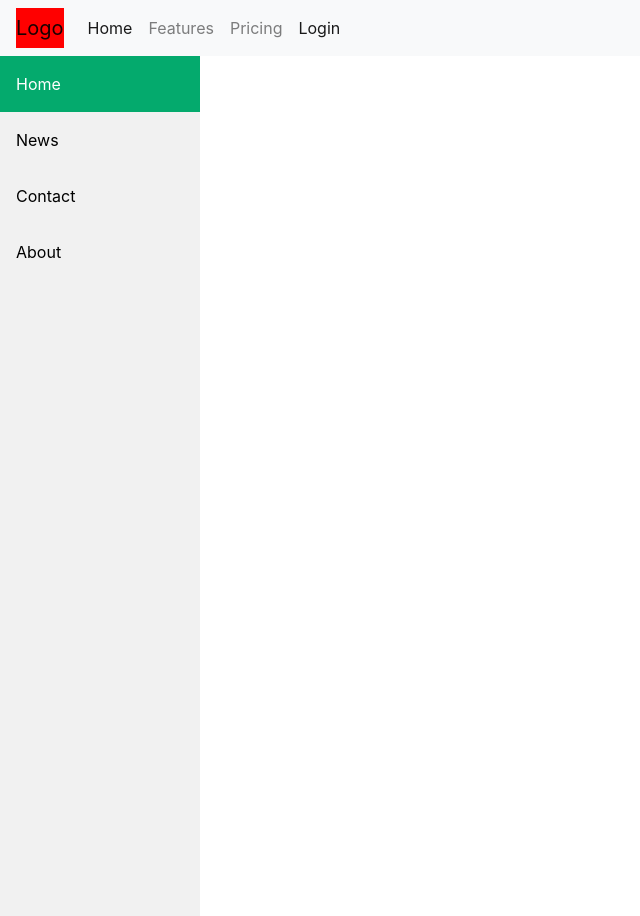
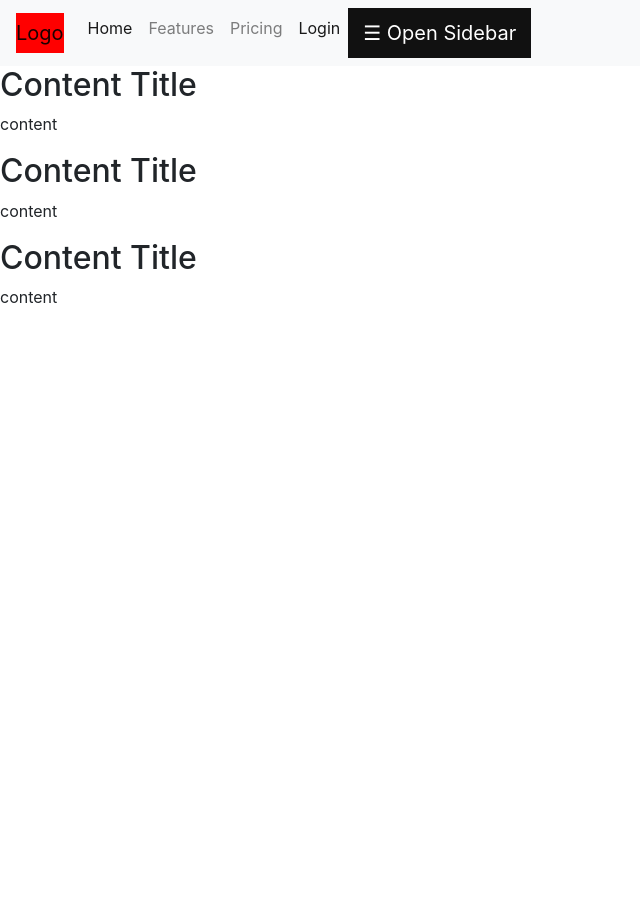
Before and after one commit to Joel-Milligan/physics-tutor-assignment, a Flask app: template app/templates/teachingPage.html in a window 1280 px wide. Shown: the whole page, without its empty margins (0-640 px from the left). Run offline with Flask 2, Linux system fonts and the light colour scheme; the template is opened without the code that fills it, so the values that code supplies are empty; some libraries are stand-ins or nearby versions.

Commit message:
added collapasable sidebar

```diff
--- a/app/templates/teachingPage.css
+++ b/app/templates/teachingPage.css
@@ -1,60 +1,67 @@
-/* The side navigation menu */
+/* The sidebar menu */
 .sidebar {
-  margin: 0;
-  padding: 0;
-  width: 200px;
-  background-color: #f1f1f1;
-  position: fixed;
-  height: 100%;
-  overflow: auto;
+  height: 100%; /* 100% Full-height */
+  width: 0; /* 0 width - change this with JavaScript */
+  position: fixed; /* Stay in place */
+  z-index: 1; /* Stay on top */
+  top: 0;
+  left: 0;
+  background-color: #111; /* Black*/
+  overflow-x: hidden; /* Disable horizontal scroll */
+  padding-top: 60px; /* Place content 60px from the top */
+  transition: 0.5s; /* 0.5 second transition effect to slide in the sidebar */
 }
 
-/* Sidebar links */
+/* The sidebar links */
 .sidebar a {
+  padding: 8px 8px 8px 32px;
+  text-decoration: none;
+  font-size: 25px;
+  color: #818181;
   display: block;
-  color: black;
-  padding: 16px;
-  text-decoration: none;
+  transition: 0.3s;
 }
 
-/* Active/current link */
-.sidebar a.active {
-  background-color: #04aa6d;
-  color: white;
+/* When you mouse over the navigation links, change their color */
+.sidebar a:hover {
+  color: #f1f1f1;
 }
 
-/* Links on mouse-over */
-.sidebar a:hover:not(.active) {
-  background-color: #555;
-  color: white;
+/* Position and style the close button (top right corner) */
+.sidebar .closebtn {
+  position: absolute;
+  top: 0;
+  right: 25px;
+  font-size: 36px;
+  margin-left: 50px;
 }
 
-/* Page content. The value of the margin-left property should match the value of the sidebar's width property */
-div.content {
-  margin-left: 200px;
-  padding: 1px 16px;
-  height: 1000px;
+/* The button used to open the sidebar */
+.openbtn {
+  font-size: 20px;
+  cursor: pointer;
+  background-color: #111;
+  color: white;
+  padding: 10px 15px;
+  border: none;
 }
 
-/* On screens that are less than 700px wide, make the sidebar into a topbar */
-@media screen and (max-width: 700px) {
+.openbtn:hover {
+  background-color: #444;
+}
+
+/* Style page content - use this if you want to push the page content to the right when you open the side navigation */
+#main {
+  transition: margin-left 0.5s; /* If you want a transition effect */
+  padding: 20px;
+}
+
+/* On smaller screens, where height is less than 450px, change the style of the sidenav (less padding and a smaller font size) */
+@media screen and (max-height: 450px) {
   .sidebar {
-    width: 100%;
-    height: auto;
-    position: relative;
+    padding-top: 15px;
   }
   .sidebar a {
-    float: left;
-  }
-  div.content {
-    margin-left: 0;
+    font-size: 18px;
   }
 }
-
-/* On screens that are less than 400px, display the bar vertically, instead of horizontally */
-@media screen and (max-width: 400px) {
-  .sidebar a {
-    text-align: center;
-    float: none;
-  }
-}
--- a/app/templates/teachingPage.html
+++ b/app/templates/teachingPage.html
@@ -12,6 +12,17 @@
       crossorigin="anonymous"
     />
     <link rel="stylesheet" href="teachingPage.css" />
+    <script>
+      /* Set the width of the sidebar to 250px and the left margin of the page content to 250px */
+      function openNav() {
+        document.getElementById("mySidebar").style.width = "250px";
+      }
+
+      /* Set the width of the sidebar to 0 and the left margin of the page content to 0 */
+      function closeNav() {
+        document.getElementById("mySidebar").style.width = "0";
+      }
+    </script>
   </head>
   <body>
     <nav class="navbar navbar-expand-lg navbar-light bg-light">
@@ -45,17 +56,37 @@
               >Login<span class="sr-only">(current)</span></a
             >
           </li>
+          <li id="SidebarButton">
+            <button class="openbtn" onclick="openNav()">
+              &#9776; Open Sidebar
+            </button>
+          </li>
         </ul>
       </div>
     </nav>
-    <!--Side bar-->
-    <div class="sidebar">
-      <a class="active" href="#home">Home</a>
-      <a href="#news">News</a>
-      <a href="#contact">Contact</a>
-      <a href="#about">About</a>
+
+    <div id="mySidebar" class="sidebar">
+      <a href="javascript:void(0)" class="closebtn" onclick="closeNav()"
+        >&times;</a
+      >
+      <a href="#">Lesson 1</a>
+      <a href="#">Lesson 2</a>
+      <a href="#">Lesson 3</a>
+      <a href="#">Lesson 4</a>
     </div>
+    <!--Page content -->
 
-    <!--Page content -->
+    <div>
+      <h2>Content Title</h2>
+      <p>content</p>
+    </div>
+    <div>
+      <h2>Content Title</h2>
+      <p>content</p>
+    </div>
+    <div>
+      <h2>Content Title</h2>
+      <p>content</p>
+    </div>
   </body>
 </html>
```
